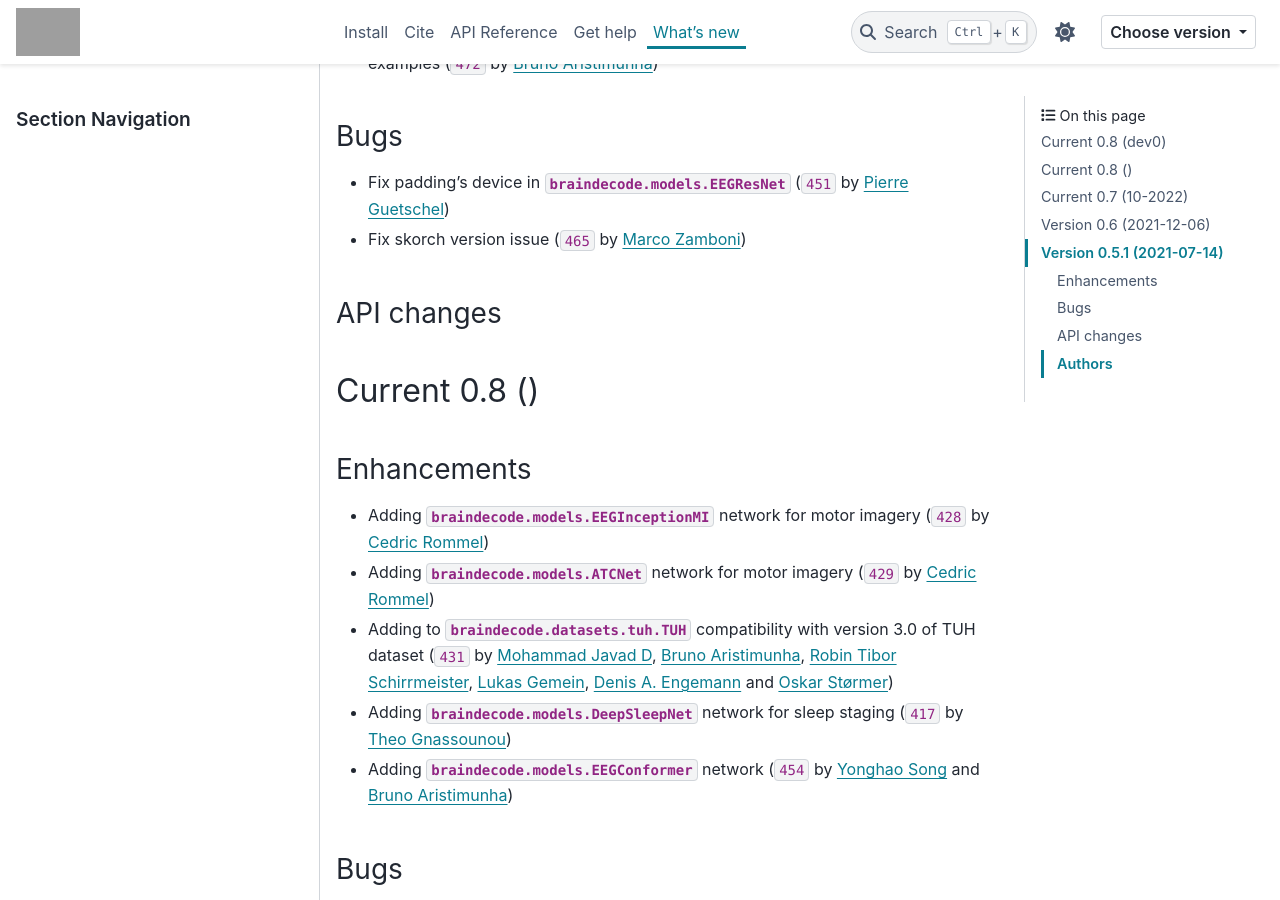
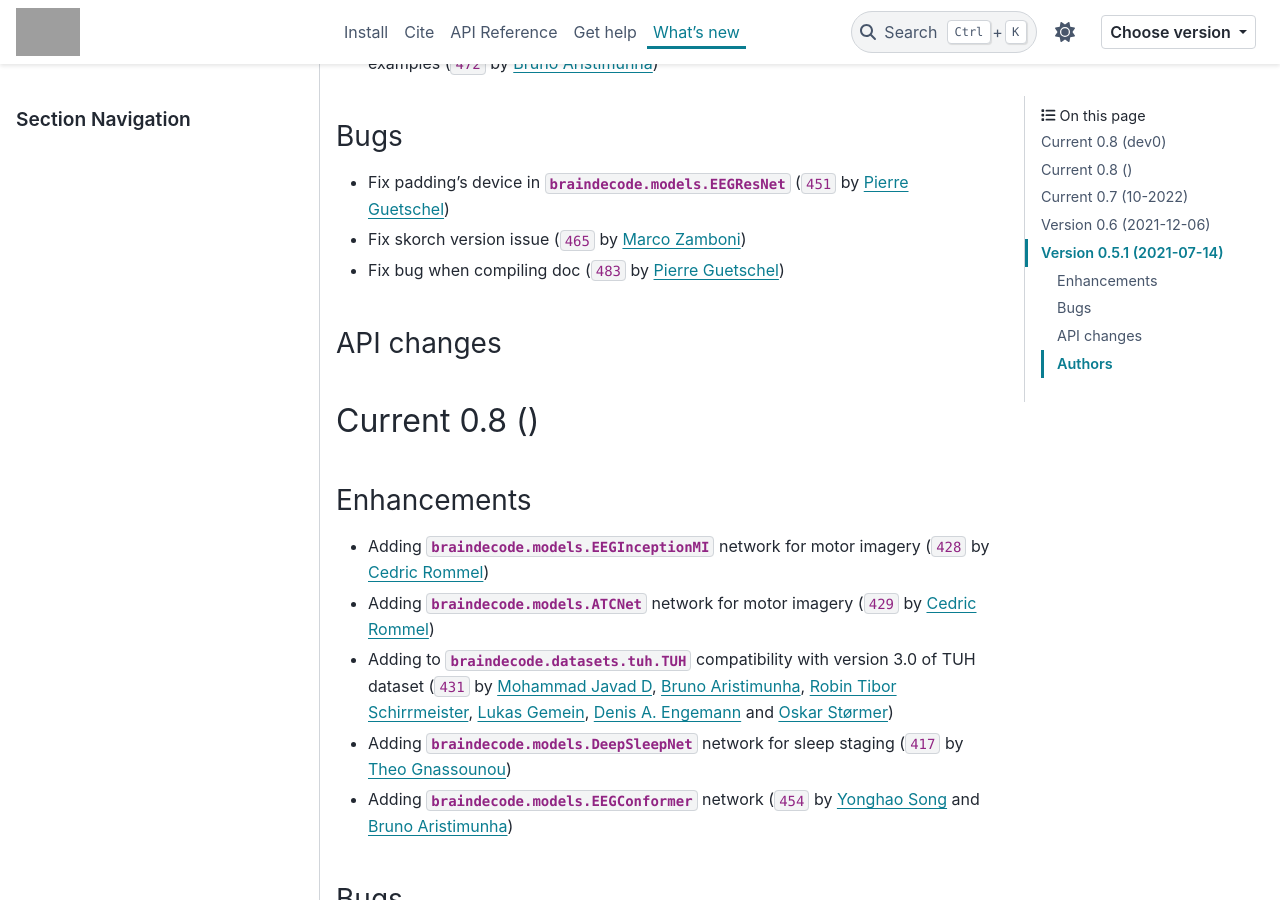
Before and after one commit to braindecode/braindecode, a Sphinx documentation site: the page built from docs/whats_new.rst, in a window 1280 px wide and 900 px high, scrolled down 550 px. Built offline with Sphinx 7.4.7 and the PyData theme 0.15.4, drawn with Linux system fonts in a browser that asks for light colours; pages that are not in the unit, such as notebooks, are missing from menus; comment, search, counter and statistics services are not loaded; cross-references to code outside the pages are shown as plain code; grey boxes are pictures that could not be loaded.

Commit message:
Update whats_new.rst

```diff
--- a/docs/whats_new.rst
+++ b/docs/whats_new.rst
@@ -33,6 +33,7 @@ Bugs
 ~~~~
 - Fix padding's device in :class:`braindecode.models.EEGResNet` (:gh:`451` by `Pierre Guetschel`_)
 - Fix skorch version issue (:gh:`465` by `Marco Zamboni`_)
+- Fix bug when compiling doc (:gh:`483` by `Pierre Guetschel`_)
 
 API changes
 ~~~~~~~~~~~
```
